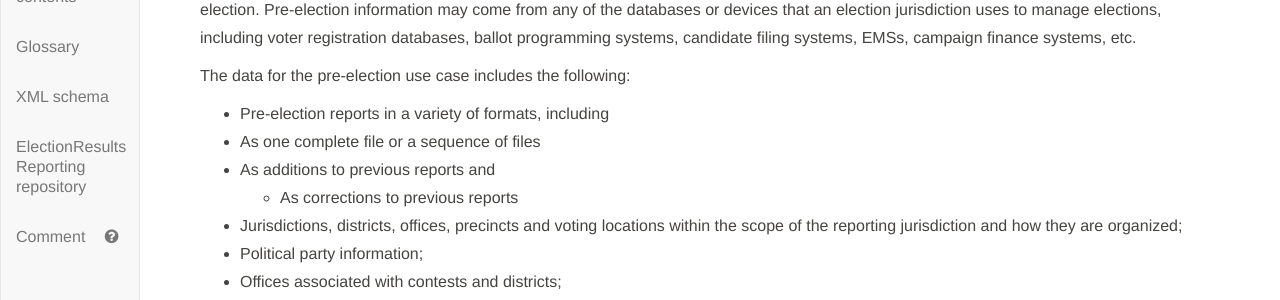
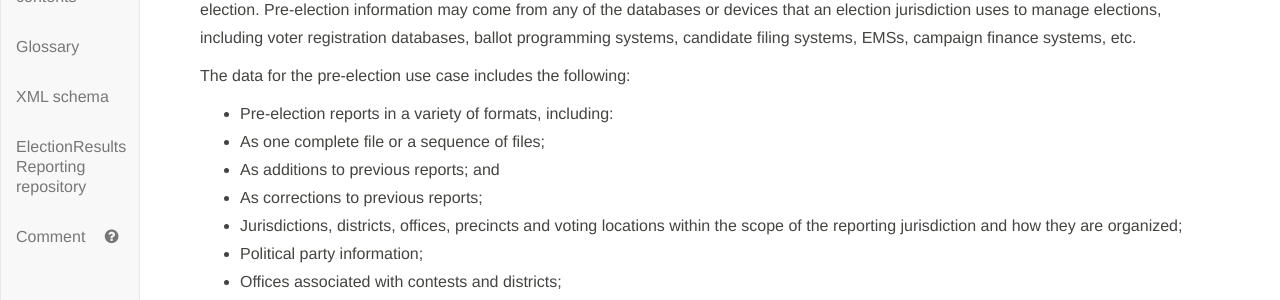
Before and after one commit to usnistgov/ElectionResultsReporting, a Jekyll site: the page built from index.md, in a window 1280 px wide and 900 px high, scrolled down 13881 px. Shown: the part 155-455 px from the top of the window. Built offline with Jekyll 4.4.1, drawn with Linux system fonts in a browser that asks for light colours; our own code applies the rules of GitHub Pages for plain Markdown files.

Commit message:
added new sections

```diff
--- a/index.md
+++ b/index.md
@@ -343,11 +343,11 @@ The pre-election use case enables election officials to report on a variety of e
 
 The data for the pre-election use case includes the following:
 
-*	Pre-election reports in a variety of formats, including
-  - As one complete file or a sequence of files
-  - As additions to previous reports and
-	- As corrections to previous reports
-*	Jurisdictions, districts, offices, precincts and voting locations within the scope of the reporting jurisdiction and how they are organized;
+*	Pre-election reports in a variety of formats, including:
+  * As one complete file or a sequence of files;
+  * As additions to previous reports; and
+  * As corrections to previous reports;
+* Jurisdictions, districts, offices, precincts and voting locations within the scope of the reporting jurisdiction and how they are organized;
 *	Political party information;
 *	Offices associated with contests and districts;
 *	Information about persons relevant to the jurisdiction such as authorities, candidates, office holders, etc.;
```
